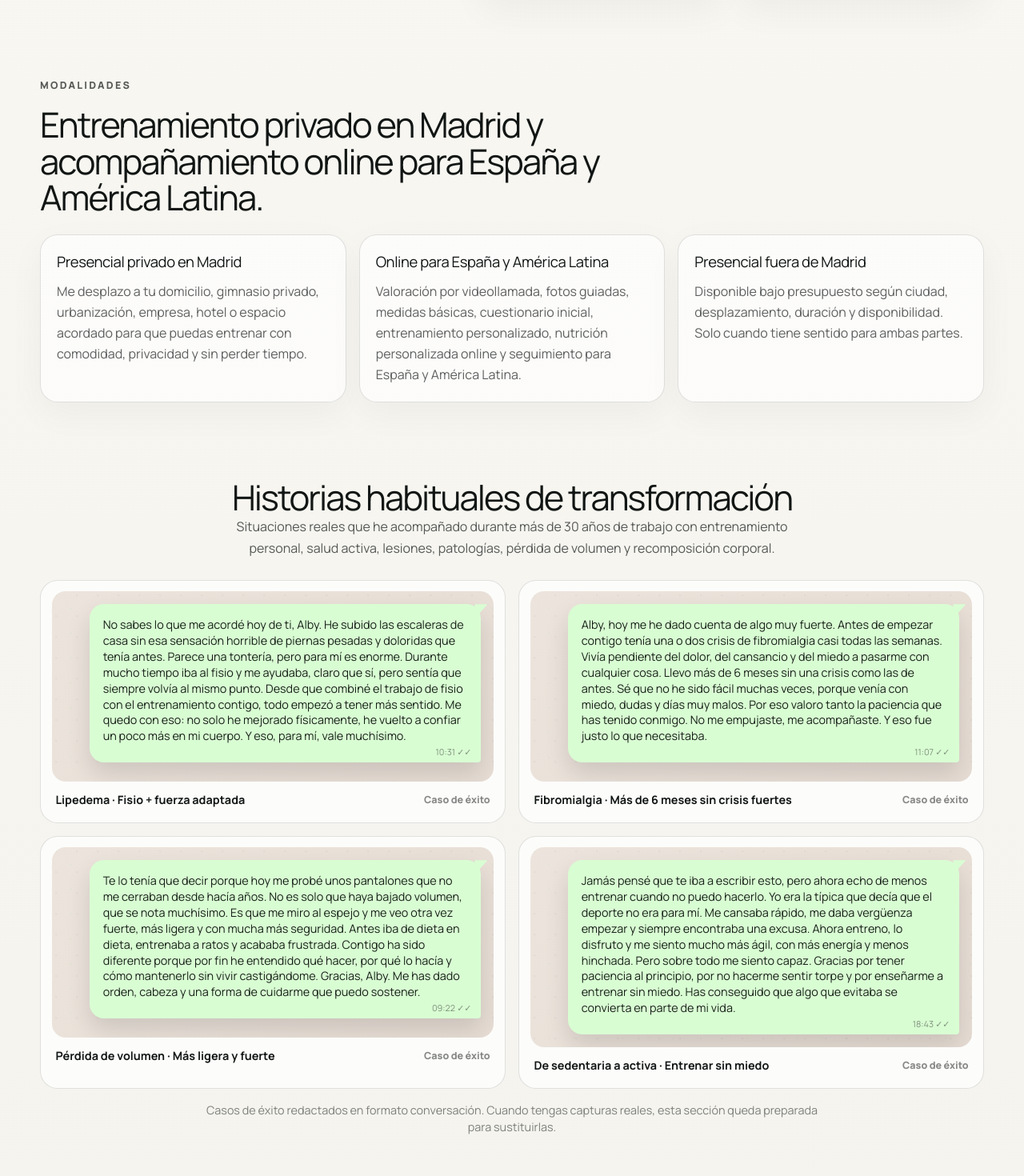
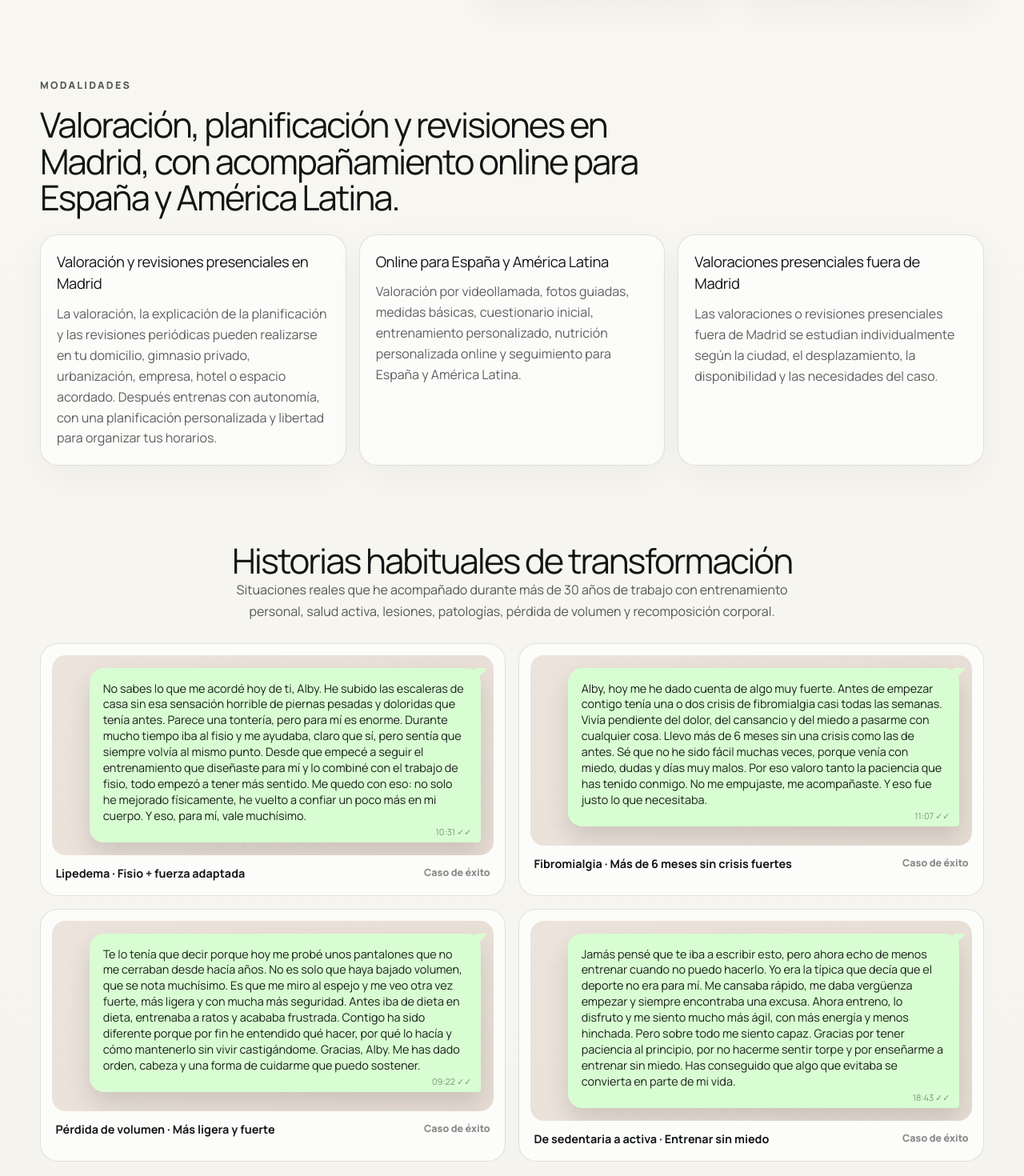
Before and after one commit to albypersonaltrainer-arch/ghc-training-landing, a Next.js app: page / in a window 1280 px wide. Shown: the part 2440-3910 px from the top of the page at 80% size. Built offline with nearby package versions, Linux system fonts and the light colour scheme; no server answers.

Commit message:
Clarify home service model

```diff
--- a/app/page.tsx
+++ b/app/page.tsx
@@ -195,7 +195,7 @@ function AuthorityIcon({ name }: { name: AuthorityIconName }) {
 const testimonials = [
   {
     title: "Lipedema · Fisio + fuerza adaptada",
-    text: "No sabes lo que me acordé hoy de ti, Alby. He subido las escaleras de casa sin esa sensación horrible de piernas pesadas y doloridas que tenía antes. Parece una tontería, pero para mí es enorme. Durante mucho tiempo iba al fisio y me ayudaba, claro que sí, pero sentía que siempre volvía al mismo punto. Desde que combiné el trabajo de fisio con el entrenamiento contigo, todo empezó a tener más sentido. Me quedo con eso: no solo he mejorado físicamente, he vuelto a confiar un poco más en mi cuerpo. Y eso, para mí, vale muchísimo.",
+    text: "No sabes lo que me acordé hoy de ti, Alby. He subido las escaleras de casa sin esa sensación horrible de piernas pesadas y doloridas que tenía antes. Parece una tontería, pero para mí es enorme. Durante mucho tiempo iba al fisio y me ayudaba, claro que sí, pero sentía que siempre volvía al mismo punto. Desde que empecé a seguir el entrenamiento que diseñaste para mí y lo combiné con el trabajo de fisio, todo empezó a tener más sentido. Me quedo con eso: no solo he mejorado físicamente, he vuelto a confiar un poco más en mi cuerpo. Y eso, para mí, vale muchísimo.",
     time: "10:31",
   },
   {
@@ -225,8 +225,8 @@ const faqs = [
     a: "Puedo ayudarte a estructurar fuerza, movilidad, nutrición estratégica y salud activa, respetando siempre tu diagnóstico y el seguimiento de tus profesionales sanitarios.",
   },
   {
-    q: "¿Te desplazas a domicilio en Madrid?",
-    a: "Sí. Me desplazo a domicilio, gimnasio privado, urbanización, empresa, hotel o espacio acordado para entrenar con privacidad y comodidad.",
+    q: "¿Te desplazas para realizar valoraciones y revisiones en Madrid?",
+    a: "Sí. La valoración y las revisiones presenciales pueden realizarse a domicilio, en un gimnasio privado, urbanización, empresa, hotel o espacio acordado. Cuando es necesario, revisamos movimientos concretos y explicamos cómo aplicar la planificación antes de que entrenes con autonomía.",
   },
   {
     q: "¿Trabajas online fuera de Madrid?",
@@ -410,20 +410,20 @@ export default function Home() {
       <section className="ghc-modalities-section">
         <div className="ghc-section-heading">
           <p className="ghc-kicker">Modalidades</p>
-          <h2>Entrenamiento privado en Madrid y acompañamiento online para España y América Latina.</h2>
+          <h2>Valoración, planificación y revisiones en Madrid, con acompañamiento online para España y América Latina.</h2>
         </div>
         <div className="ghc-modalities-grid">
           <article>
-            <h3>Presencial privado en Madrid</h3>
-            <p>Me desplazo a tu domicilio, gimnasio privado, urbanización, empresa, hotel o espacio acordado para que puedas entrenar con comodidad, privacidad y sin perder tiempo.</p>
+            <h3>Valoración y revisiones presenciales en Madrid</h3>
+            <p>La valoración, la explicación de la planificación y las revisiones periódicas pueden realizarse en tu domicilio, gimnasio privado, urbanización, empresa, hotel o espacio acordado. Después entrenas con autonomía, con una planificación personalizada y libertad para organizar tus horarios.</p>
           </article>
           <article>
             <h3>Online para España y América Latina</h3>
             <p>Valoración por videollamada, fotos guiadas, medidas básicas, cuestionario inicial, entrenamiento personalizado, nutrición personalizada online y seguimiento para España y América Latina.</p>
           </article>
           <article>
-            <h3>Presencial fuera de Madrid</h3>
-            <p>Disponible bajo presupuesto según ciudad, desplazamiento, duración y disponibilidad. Solo cuando tiene sentido para ambas partes.</p>
+            <h3>Valoraciones presenciales fuera de Madrid</h3>
+            <p>Las valoraciones o revisiones presenciales fuera de Madrid se estudian individualmente según la ciudad, el desplazamiento, la disponibilidad y las necesidades del caso.</p>
           </article>
         </div>
       </section>
@@ -472,7 +472,7 @@ export default function Home() {
             Trabajo con personas que quieren perder grasa, ganar músculo o recomponer su cuerpo, pero también con quienes necesitan entrenar con más cuidado por lesiones, dolor crónico, fibromialgia, lipedema, linfedema, sobrepeso, falta de movilidad o años sin entrenar.
           </p>
           <p>
-            El acompañamiento puede ser presencial privado en Madrid u online para España y América Latina, con valoración, entrenamiento personalizado, nutrición estratégica y seguimiento adaptado a cada caso.
+            El proceso puede realizarse online para España y América Latina o incluir valoración y revisiones presenciales en Madrid. En ambos casos, partimos del estudio de tu situación para diseñar una planificación personalizada, guiar su aplicación y revisar tu evolución. Tú decides cuándo entrenar, sin depender de una cita fija, pero con dirección y revisión profesional.
           </p>
           <div className="ghc-pathology-highlight">
             No se trata de hacer más. Se trata de hacer lo adecuado, en el momento adecuado y con la progresión adecuada.<br />
```
